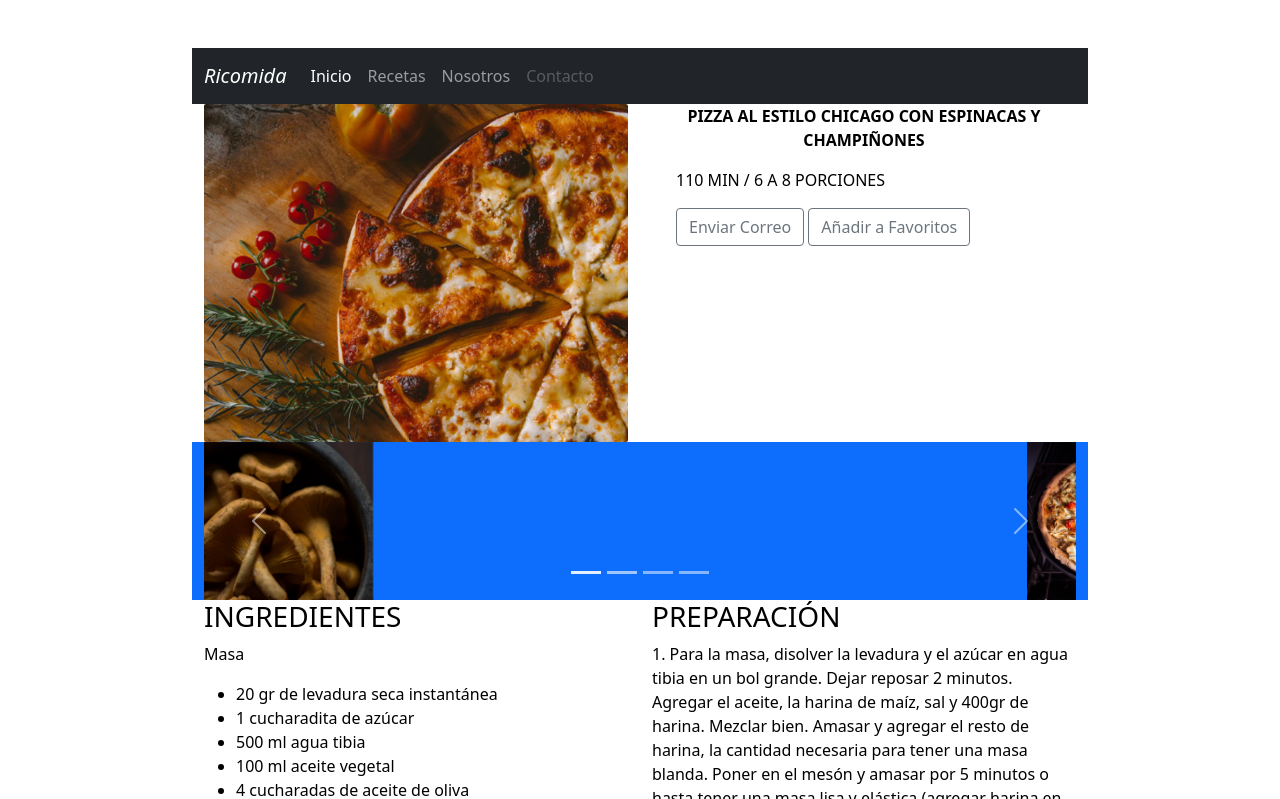
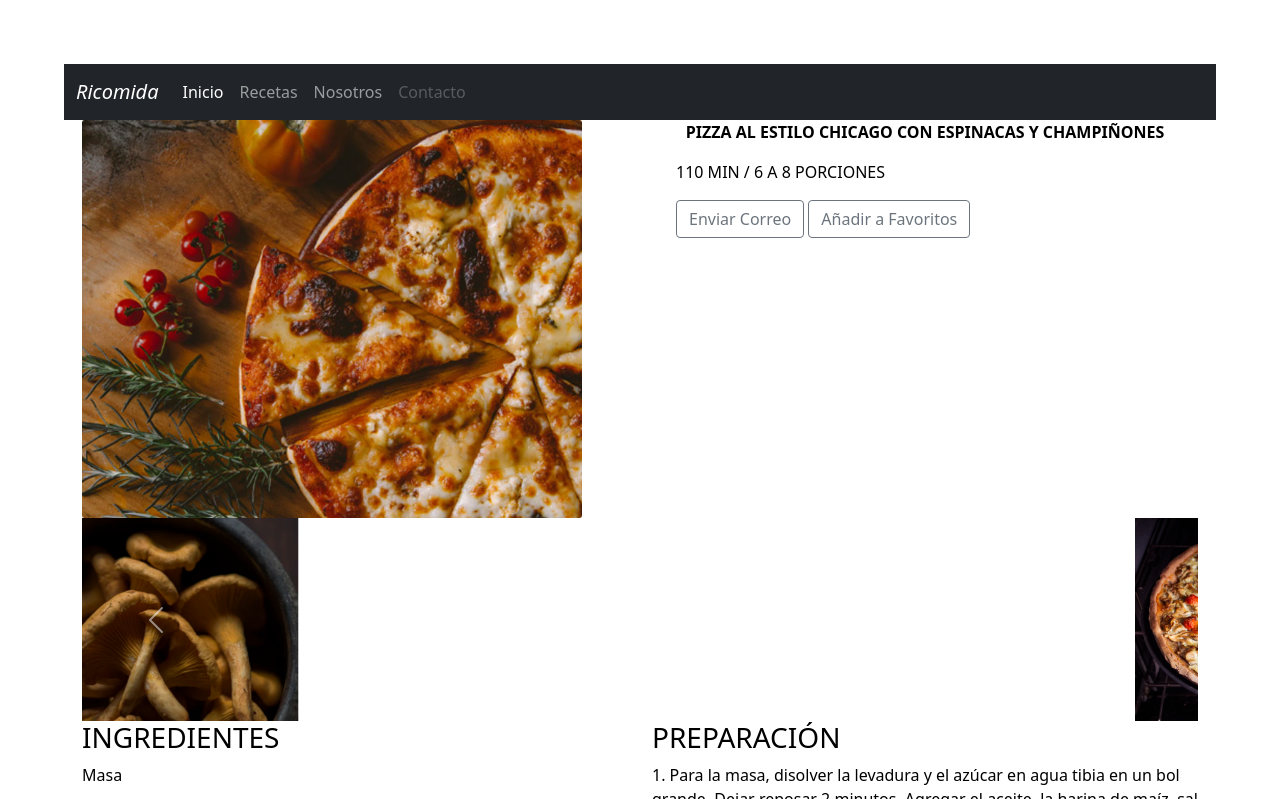
Before and after one commit to Pamelaleiva/Proyecto-Ricomida, a plain HTML site: page index.html in a window 1280 px wide. Shown: the top 799 px of the page. Drawn offline with nearby package versions, Linux system fonts and the light colour scheme.

Commit message:
agregando estilo

```diff
--- a/assets/css/styles.css
+++ b/assets/css/styles.css
@@ -1,21 +1,24 @@
 
 
 body{
-    padding: 3em 15%;
-    margin: 2;
+    padding: 5%;
+    margin: 5;
     border: 5;
     background-color:;
-    color: black;
+    color: white;
+}
+
+.bg-warning {
+    background-color: white;
+
 }
 
 
-
-
-
-
-nav class {
-
-
+.container {
+    padding: 5;
+    margin: 15;
+    border: 10;
+    color: black;
 
 
 }
--- a/index.html
+++ b/index.html
@@ -41,13 +41,13 @@
                   </nav>
         </nav>
 
-        <main class="bg-primary">
+        <main class="bg-white">
         <!-- contenedor principal -->
           <div class="container">
         <!-- primera fila -->
                 <div class="row">
                     <div class="col-md-6 bg-white">
-                    <img src="assets/img/principal.jpg" class="img-fluid" alt="imagen principal">
+                    <img src="assets/img/principal.jpg" class="img-fluid" alt="imagen principal trozo de pizza" width="500" height="175">
                    </div>
                 <div class="col-md-6 bg-white">
                  <!-- contenedor para texto superior e inferior -->
@@ -84,16 +84,16 @@
           </div>
           <div class="carousel-inner">
             <div class="carousel-item active">
-              <img src="assets/img/slider-1.png" class="d-block w-25" alt="slider 1">
+              <img src="assets/img/slider-1.png" class="d-block w-25" class="img-fluid" alt="slider 1" >
             </div>
             <div class="carousel-item">
-              <img src="assets/img/slider-2.png" class="d-block w-25" alt="slider 2">
+              <img src="assets/img/slider-2.png" class="d-block w-25" class="img-fluid" alt="slider 2" >
             </div>
             <div class="carousel-item">
-              <img src="assets/img/slider-3.png" class="d-block w-25" alt="slider 3">
+              <img src="assets/img/slider-3.png" class="d-block w-25" class="img-fluid" alt="slider 3" >
             </div>
             <div class="carousel-item">
-              <img src="assets/img/slider-4.png" class="d-block w-25" alt="slider 4">
+              <img src="assets/img/slider-4.png" class="d-block w-25" class="img-fluid" alt="slider 4" >
             </div>
           </div>
           <button class="carousel-control-prev" type="button" data-bs-target="#carouselExampleIndicators" data-bs-slide="prev">
```
